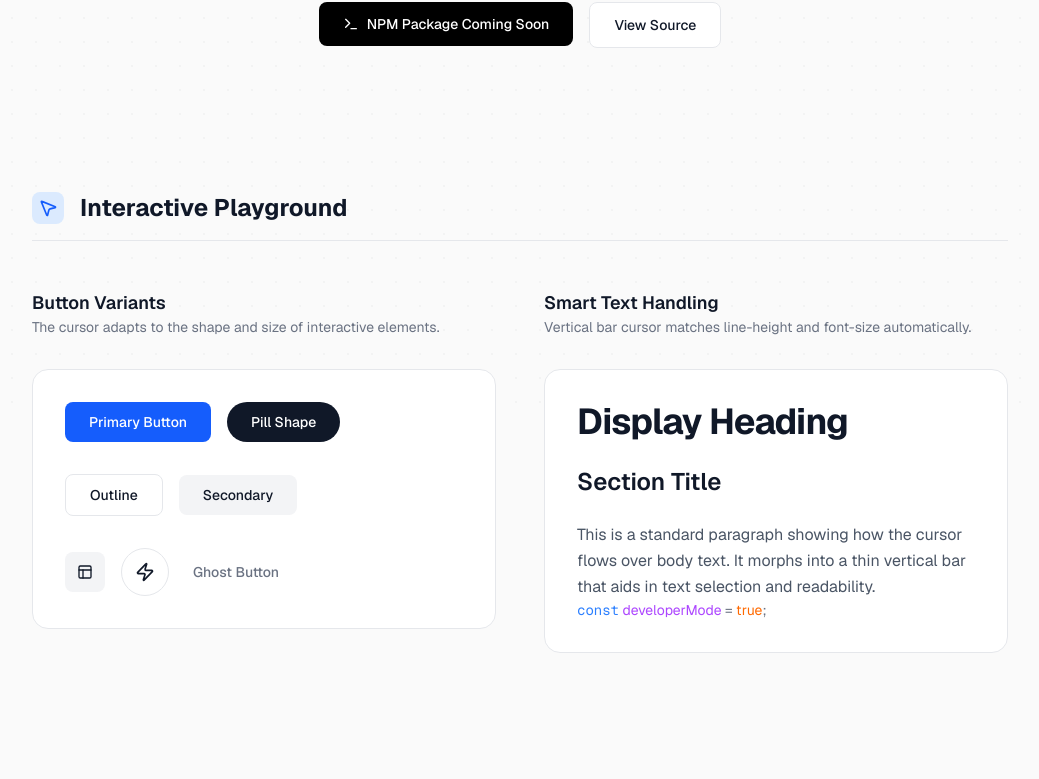
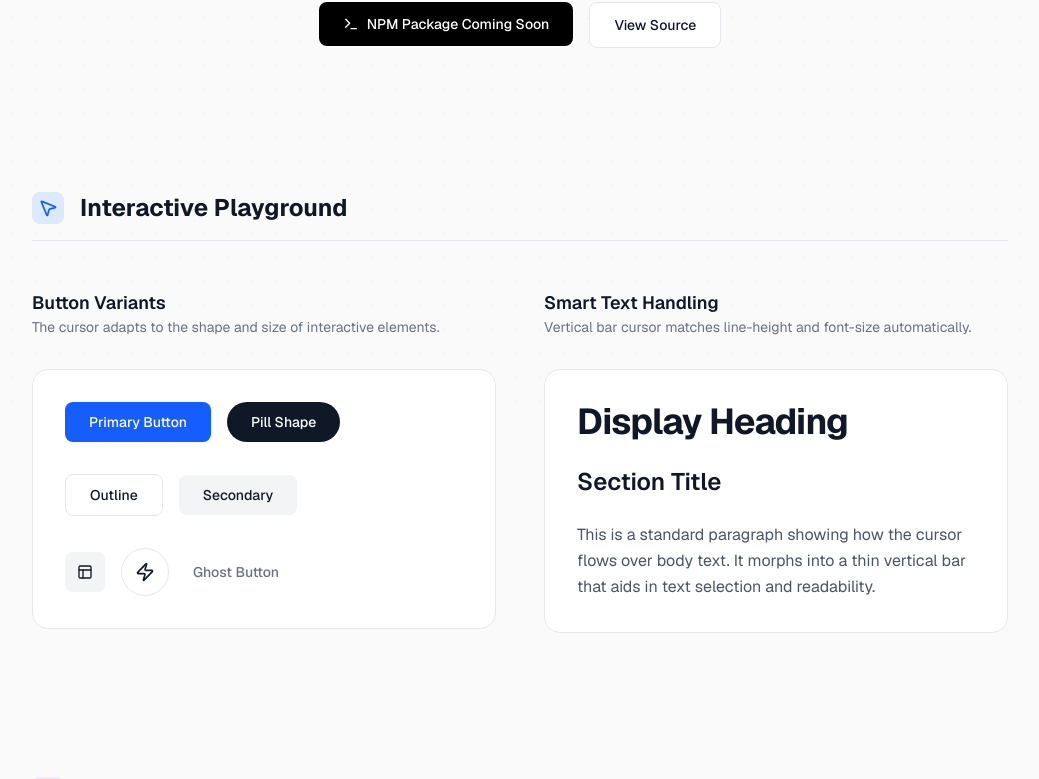
Before and after one commit to SpyC0der77/ipados-cursor-nextjs, a Next.js app: page / in a window 1280 px wide. Shown: the part 378-1157 px from the top of the page, without its empty margins (120-1159 px from the left). Built offline with nearby package versions, Linux system fonts and the light colour scheme.

Commit message:
Minor adjustment

```diff
--- a/src/app/page.tsx
+++ b/src/app/page.tsx
@@ -157,11 +157,6 @@ export default function Home() {
                       It morphs into a thin vertical bar that aids in text selection and readability.
                     </p>
                   </CursorTarget>
-                  <CursorTarget type="text">
-                    <p className="text-sm text-gray-500">
-                      <span className="font-mono text-blue-500">const</span> <span className="text-purple-500">developerMode</span> = <span className="text-orange-500">true</span>;
-                    </p>
-                  </CursorTarget>
                 </div>
               </div>
             </div>
```
